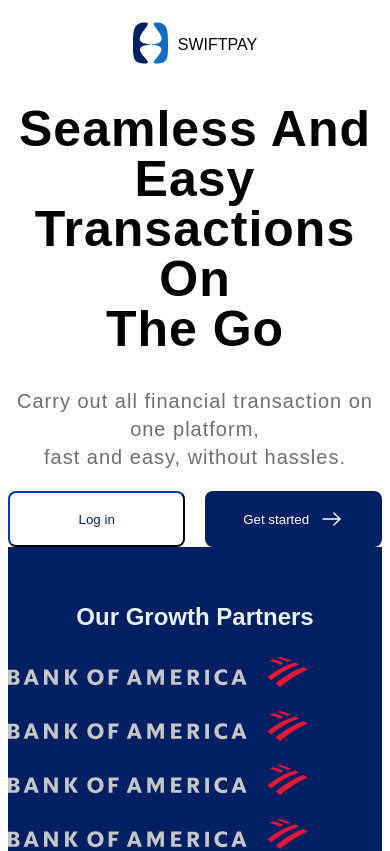
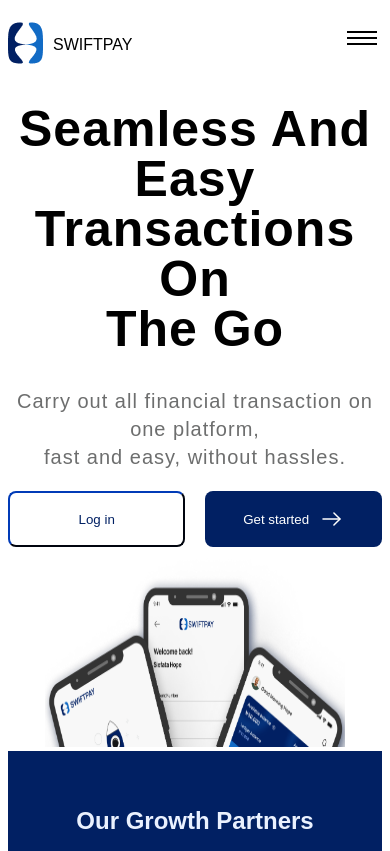
Before and after one commit to Moselova/Swiftpay-weapp-landing-page, a React (Vite) app: page / in a window 390 px wide. Shown: the top 851 px of the page. Built offline with nearby package versions, Linux system fonts and the light colour scheme.

Commit message:
bug fixes

```diff
--- a/src/App.css
+++ b/src/App.css
@@ -466,6 +466,41 @@
 	flex-direction: column;
 	margin: auto;
 }
+/* hamburger */
+.hamburger {
+	display: none;
+	flex-direction: column;
+	justify-content: center;
+	align-items: center;
+	width: 40px;
+	height: 40px;
+	background: transparent;
+	border: none;
+	cursor: pointer;
+}
+.line {
+	width: 30px;
+	height: 2px;
+	background: #000;
+	margin-bottom: 4px;
+}
+.open .line:nth-child(2) {
+	opacity: 0;
+}
+.open .line:nth-child(1) {
+	transform: translateY(10px) rotate(45deg);
+}
+.open .line:nth-child(3) {
+	transform: translateY(-10px) rotate(-45deg);
+}
+.menu {
+	position: absolute;
+	top: 60px; /* Adjust this value to position the menu properly */
+	right: 20px; /* Adjust this value to position the menu properly */
+	background: #fff;
+	border: 1px solid #ccc;
+	padding: 10px;
+}
 /*--------------------MEDIA QUERY FOR less than 600 screen size ------------------*/
 @media only screen and (max-width: 600px) {
 	nav,
@@ -478,16 +513,19 @@
 	.why-div,
 	.sec-down,
 	.flex-ft,
-	.end-div {
+	.end-div,
+	.phone-img {
 		width: 100%;
 		height: fit-content;
 	}
 	.nav-keys,
 	.cell-div,
 	.machino,
-	.phone-img,
 	.nav-bt {
 		display: none;
+	}
+	.logo {
+		justify-content: space-between;
 	}
 	.flex-slide,
 	.card-box,
@@ -496,6 +534,29 @@
 	.btns,
 	.box-flex {
 		flex-direction: column;
+
+	}
+	.about-box {
+		width: 100%;
+	}
+	.box2-flex {
+		width: 100%;
+	}
+	.box-2 {
+		width: 90%;
+	}
+	.atm1,
+	.atm2,
+	.atm3 {
+		margin-bottom: 20px;
+	}
+	.card-box {
+		justify-content: center;
+		padding-left: 25px;
+	}
+	.phone-edit {
+		width: 80%;
+		height: 200px;
 	}
 	.down-h {
 		font-size: 30px;
@@ -510,4 +571,21 @@
 		font-size: 30px;
 		line-height: 40px;
 	}
+	.hamburger {
+		display: flex;
+	}
+	.frequent {
+		font-size: 30px;
+	}
+	.box-fag {
+		width: 100%;
+	}
+	.rec-cover12 {
+		width: 100%;
+	}
+	.rec {
+		width: 98%;
+		padding: 0px;
+		justify-content: space-between;
+	}
 }
--- a/src/App.jsx
+++ b/src/App.jsx
@@ -25,7 +25,7 @@
 					</button>
 				</div>
 				<div className="phone-img">
-					<img src={phone} />
+					<img className="phone-edit" src={phone} />
 				</div>
 			</div>
 		</div>
--- a/src/Faqs.jsx
+++ b/src/Faqs.jsx
@@ -14,7 +14,7 @@
 					<p>See All</p>
 					<img src={arrowright} />
 				</div>
-				<div>
+				<div className="rec-cover12">
 					<div className="rec">
 						<div>
 							<p>What services does SwiftPay Offer?</p>
--- /dev/null
+++ b/src/Hamburger.jsx
@@ -0,0 +1,29 @@
+import React, { useState } from "react";
+
+const HamburgerMenu = () => {
+	const [isOpen, setIsOpen] = useState(false);
+
+	const toggleMenu = () => {
+		setIsOpen(!isOpen);
+	};
+
+	return (
+		<div>
+			<button
+				className={`hamburger ${isOpen ? "open" : ""}`}
+				onClick={toggleMenu}
+			>
+				<span className="line"></span>
+				<span className="line"></span>
+				<span className="line"></span>
+			</button>
+
+			{isOpen && (
+				<div className="menu">{/* Your menu items go here */}</div>
+			)}
+
+		</div>
+	);
+};
+
+export default HamburgerMenu;
--- a/src/Navbar.jsx
+++ b/src/Navbar.jsx
@@ -1,5 +1,6 @@
 import React from "react";
 import logo from "./assets/logo.png";
+import HamburgerMenu from "./Hamburger";
 
 export default function Navbar() {
 	return (
@@ -22,6 +23,7 @@
 				<div className="nav-bt">
 					<button className="bt2">Download Now</button>
 				</div>
+				<HamburgerMenu />
 			</div>
 		</nav>
 	);
--- a/src/main.jsx
+++ b/src/main.jsx
@@ -22,6 +22,6 @@
 		<About />
 		<Faqs />
 		<Download />
-	<Footer />
+		<Footer />
 	</React.StrictMode>
 );
```
